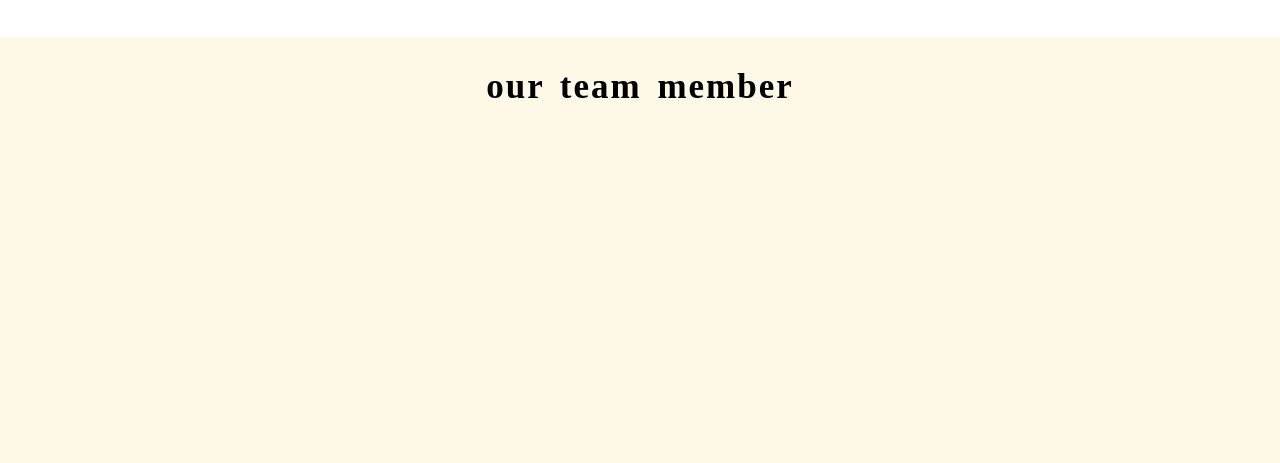
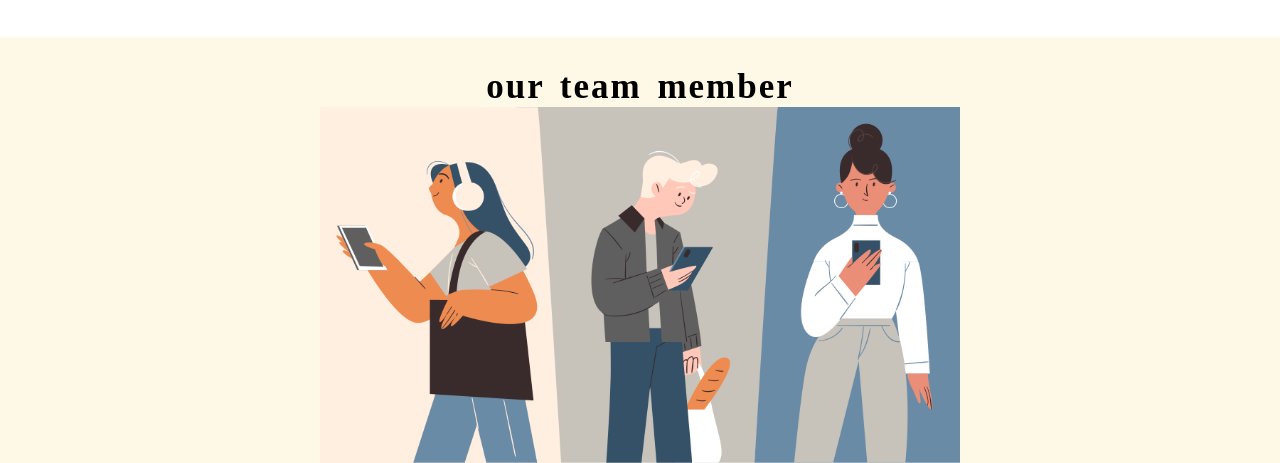
Before and after one commit to hawra-alramadan/studio-services, a plain HTML site: page index.html in a window 1280 px wide. Shown: the part 3035-3498 px from the top of the page. Before the commit the page ends 3142 px from the top, so only its background shows below. Drawn offline with Linux system fonts and the light colour scheme.

Commit message:
team-img

```diff
--- a/index.html
+++ b/index.html
@@ -65,6 +65,7 @@
     </div>
     <div class="Team">
         <h2 class="head"> our team member</h2>
+        <img src="img/team.png" alt="team" class="center">
     </div>
     <div class="contact"></div>
     <footer></footer>
--- a/style.css
+++ b/style.css
@@ -7,6 +7,7 @@ html,body{
 #header{
     width: 100%;
 }
+
 .nav{
     position: relative;
     margin:0 auto;
@@ -36,6 +37,7 @@ html,body{
     letter-spacing: 3px;
     padding: 5px 120px;
 }
+
 .nav ul li a:hover{
     transition: 1s;
     color: rgb(133, 99, 99);
@@ -53,6 +55,7 @@ html,body{
     transition: 1s;
     content: '';
 }
+
 .logo:hover{
     transition: 1s;
     transform: scale(-1.01);
@@ -76,6 +79,7 @@ a{
     text-transform: uppercase;
     font-size: 40px;
 }
+
 .line-1{
     width: 30%;
     height: 1px;
@@ -91,10 +95,12 @@ a{
     margin-left: 25%;
    margin-bottom: 50px;
 }
+
 .home h1, p, .line-1{
     align-content: center;
     justify-items: center;
 }
+
 .home a{
     background-color: #f2f2f2 ;
     border: #f9e79b solid 1px;
@@ -103,20 +109,24 @@ a{
     align-items: center;
     font-size: 25px;
 }
+
 .home a:hover{
     background-color: #f9e79b;
     color: rgb(20, 20, 20);
 }
+
 .Gallery{
     display: flex;
     justify-content:space-around ;
     flex-wrap: wrap;
 }
+
 .Gallery img{
     height: 620px;
     width: 506.4px;
     flex-wrap: wrap;
 }
+
 .Gallery img:hover{
 opacity: 50%;
 transition: 1s;
@@ -127,6 +137,7 @@ transition: 1s;
     margin: 0 auto;
     padding: 30px;
 }
+
 .head{
     padding-top: 30px;
    font-size: 35px;
@@ -143,6 +154,7 @@ transition: 1s;
     line-height: 1cm;
     text-align: center;
 }
+
 .Packages{
    display: flex;
    flex-wrap: wrap;
@@ -158,10 +170,12 @@ transition: 1s;
     align-items: center;
     justify-items: center;
 }
+
 .item .tab{
     font-size: 20px;
     margin: 16px;
 }
+
 .item img{
     width: 200px;
     height: 200px;
@@ -170,3 +184,10 @@ transition: 1s;
 .team{
     text-align: center;
 }
+
+.center{
+    display: block;
+  margin-left: auto;
+  margin-right: auto;
+  width: 50%;
+}
```
Also changed, not shown: img/team.png (added).
